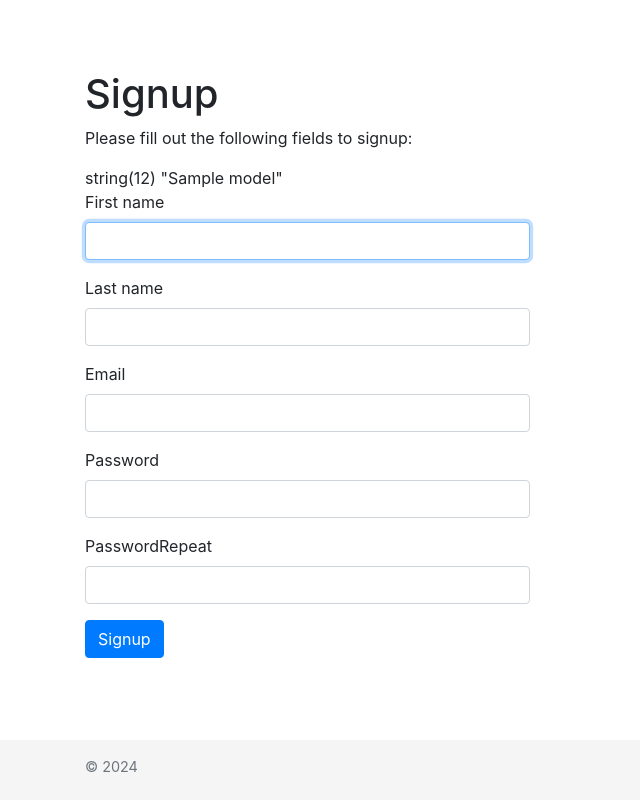
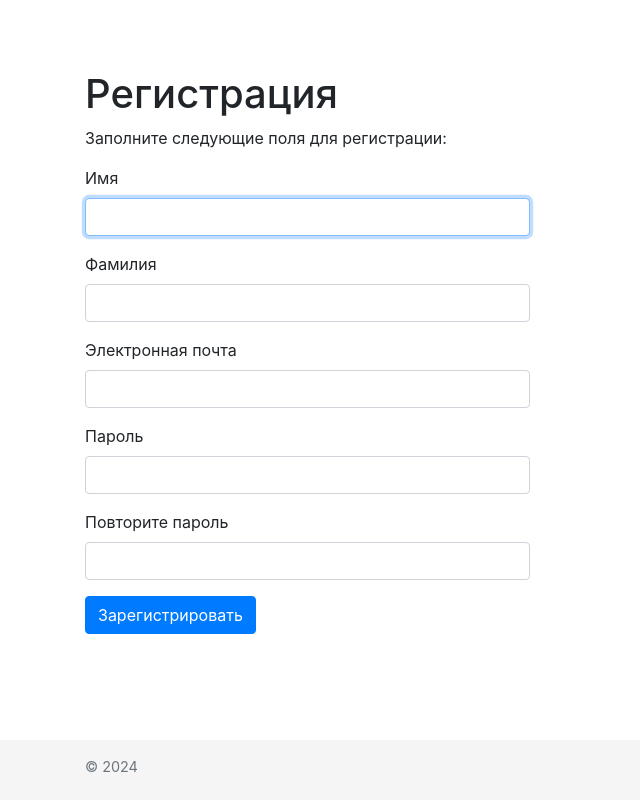
Before and after one commit to thebbstudio/test-assigment-infa, a PHP site: template advanced/frontend/views/site/signup.php in a window 1280 px wide. Shown: the whole page, without its empty margins (0-640 px from the left). Run offline with PHP 8.4, Linux system fonts and the light colour scheme; the template is opened without the code that fills it: most values are stand-ins (such as "Sample title", 1, 10 or a date in 2020); form fields are guessed from the names that the template uses; data that the repository does not hold is empty; some libraries are stand-ins or nearby versions.

Commit message:
Руссификация

```diff
--- a/advanced/common/mail/emailVerify-html.php
+++ b/advanced/common/mail/emailVerify-html.php
@@ -8,9 +8,9 @@ use yii\helpers\Html;
 $verifyLink = Yii::$app->urlManager->createAbsoluteUrl(['site/verify-email', 'token' => $user->verification_token]);
 ?>
 <div class="verify-email">
-    <p>Hello <?= Html::encode($user->first_name) ?>,</p>
+    <p>Здравствуйте, <?= Html::encode($user->first_name) ?>,</p>
 
-    <p>Follow the link below to verify your email:</p>
+    <p>Для активации аккаунта, перейдите по ссылке: </p>
 
     <p><?= Html::a(Html::encode($verifyLink), $verifyLink) ?></p>
 </div>
--- a/advanced/common/mail/emailVerify-text.php
+++ b/advanced/common/mail/emailVerify-text.php
@@ -5,8 +5,8 @@
 
 $verifyLink = Yii::$app->urlManager->createAbsoluteUrl(['site/verify-email', 'token' => $user->verification_token]);
 ?>
-Hello <?= $user->first_name ?>,
+Здравствуйте, <?= $user->first_name ?>,
 
-Follow the link below to verify your email:
+Для активации аккаунта, перейдите по ссылке:
 
 <?= $verifyLink ?>
--- a/advanced/frontend/views/layouts/main.php
+++ b/advanced/frontend/views/layouts/main.php
@@ -28,7 +28,7 @@ AppAsset::register($this);
 <header>
     <?php
     NavBar::begin([
-        'brandLabel' => Yii::$app->name,
+        'brandLabel' => 'Тестовое задание',
         'brandUrl' => Yii::$app->homeUrl,
         'options' => [
             'class' => 'navbar navbar-expand-md navbar-dark bg-dark fixed-top',
@@ -44,7 +44,7 @@ AppAsset::register($this);
         $menuItems[] = '<li>'
             . Html::beginForm(['/site/logout'], 'post', ['class' => 'form-inline'])
             . Html::submitButton(
-                'Logout (' . Yii::$app->user->identity->first_name . ')',
+                'Выйти (' . Yii::$app->user->identity->first_name . ')',
                 ['class' => 'btn btn-link logout']
             )
             . Html::endForm()
--- a/advanced/frontend/views/site/login.php
+++ b/advanced/frontend/views/site/login.php
@@ -7,13 +7,13 @@
 use yii\bootstrap4\Html;
 use yii\bootstrap4\ActiveForm;
 
-$this->title = 'Login';
+$this->title = 'Авторизация';
 $this->params['breadcrumbs'][] = $this->title;
 ?>
 <div class="site-login">
     <h1><?= Html::encode($this->title) ?></h1>
 
-    <p>Please fill out the following fields to login:</p>
+    <p>Для входа заполните следующие поля:</p>
 
     <div class="row">
         <div class="col-lg-5">
--- a/advanced/frontend/views/site/signup.php
+++ b/advanced/frontend/views/site/signup.php
@@ -7,30 +7,30 @@
 use yii\bootstrap4\Html;
 use yii\bootstrap4\ActiveForm;
 
-$this->title = 'Signup';
+$this->title = 'Регистрация';
 $this->params['breadcrumbs'][] = $this->title;
 ?>
 <div class="site-signup">
     <h1><?= Html::encode($this->title) ?></h1>
 
-    <p>Please fill out the following fields to signup:</p>
+    <p>Заполните следующие поля для регистрации:</p>
 
     <div class="row">
         <div class="col-lg-5">
             <?php $form = ActiveForm::begin(['id' => 'form-signup']); ?>
-                <?php var_dump($model); ?>
-                <?= $form->field($model, 'first_name')->textInput(['autofocus' => true]) ?>
 
-                <?= $form->field($model, 'last_name')->textInput() ?>
+                <?= $form->field($model, 'first_name')->textInput(['autofocus' => true])->label('Имя'); ?>
 
-                <?= $form->field($model, 'email') ?>
+                <?= $form->field($model, 'last_name')->textInput()->label('Фамилия'); ?>
 
-                <?= $form->field($model, 'password')->passwordInput() ?>
+                <?= $form->field($model, 'email')->label('Электронная почта'); ?>
 
-                <?= $form->field($model, 'passwordRepeat')->passwordInput() ?>
+                <?= $form->field($model, 'password')->passwordInput()->label('Пароль'); ?>
+
+                <?= $form->field($model, 'passwordRepeat')->passwordInput()->label('Повторите пароль'); ?>
 
                 <div class="form-group">
-                    <?= Html::submitButton('Signup', ['class' => 'btn btn-primary', 'name' => 'signup-button']) ?>
+                    <?= Html::submitButton('Зарегистрировать', ['class' => 'btn btn-primary', 'name' => 'signup-button']) ?>
                 </div>
 
             <?php ActiveForm::end(); ?>
```
Also changed, not shown: advanced/frontend/controllers/SiteController.php (+3 -9 lines), advanced/frontend/views/site/index.php (+8 -9 lines).
